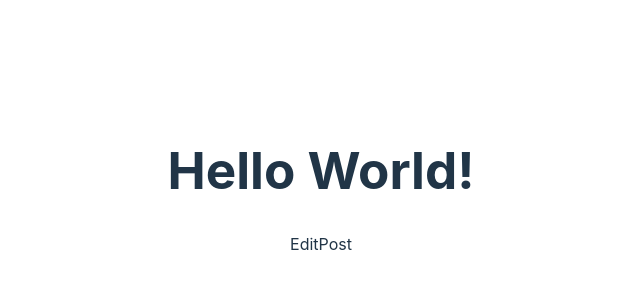
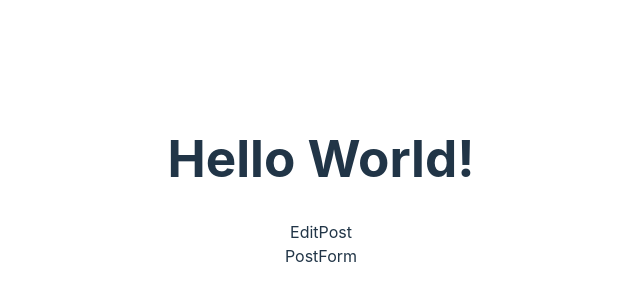
Before and after one commit to Drakkarrr/tanstack-query-crud, a React (Vite) app: page /post/1/edit in a window 1280 px wide. Shown: the part 218-518 px from the top of the page, without its empty margins (319-959 px from the left). Built offline with nearby package versions, Linux system fonts and the light colour scheme.

Commit message:
ui: postform component

```diff
--- /dev/null
+++ b/src/components/PostForm.jsx
@@ -0,0 +1,5 @@
+const PostForm = () => {
+  return <div>PostForm</div>;
+};
+
+export default PostForm;
--- a/src/pages/EditPost.jsx
+++ b/src/pages/EditPost.jsx
@@ -1,5 +1,12 @@
+import PostForm from '../components/PostForm';
+
 const EditPost = () => {
-  return <div>EditPost</div>;
+  return (
+    <div>
+      EditPost
+      <PostForm />
+    </div>
+  );
 };
 
 export default EditPost;
```
